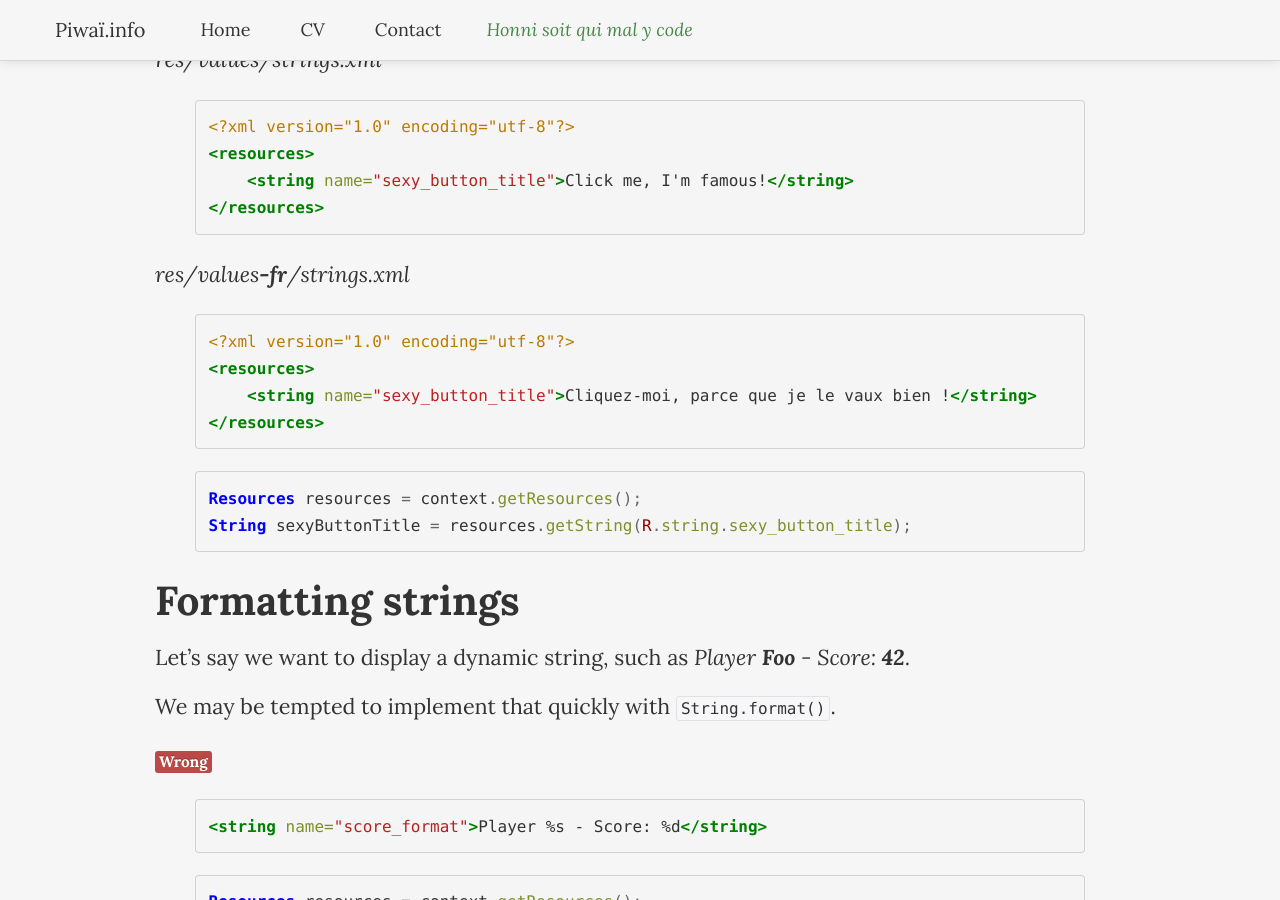
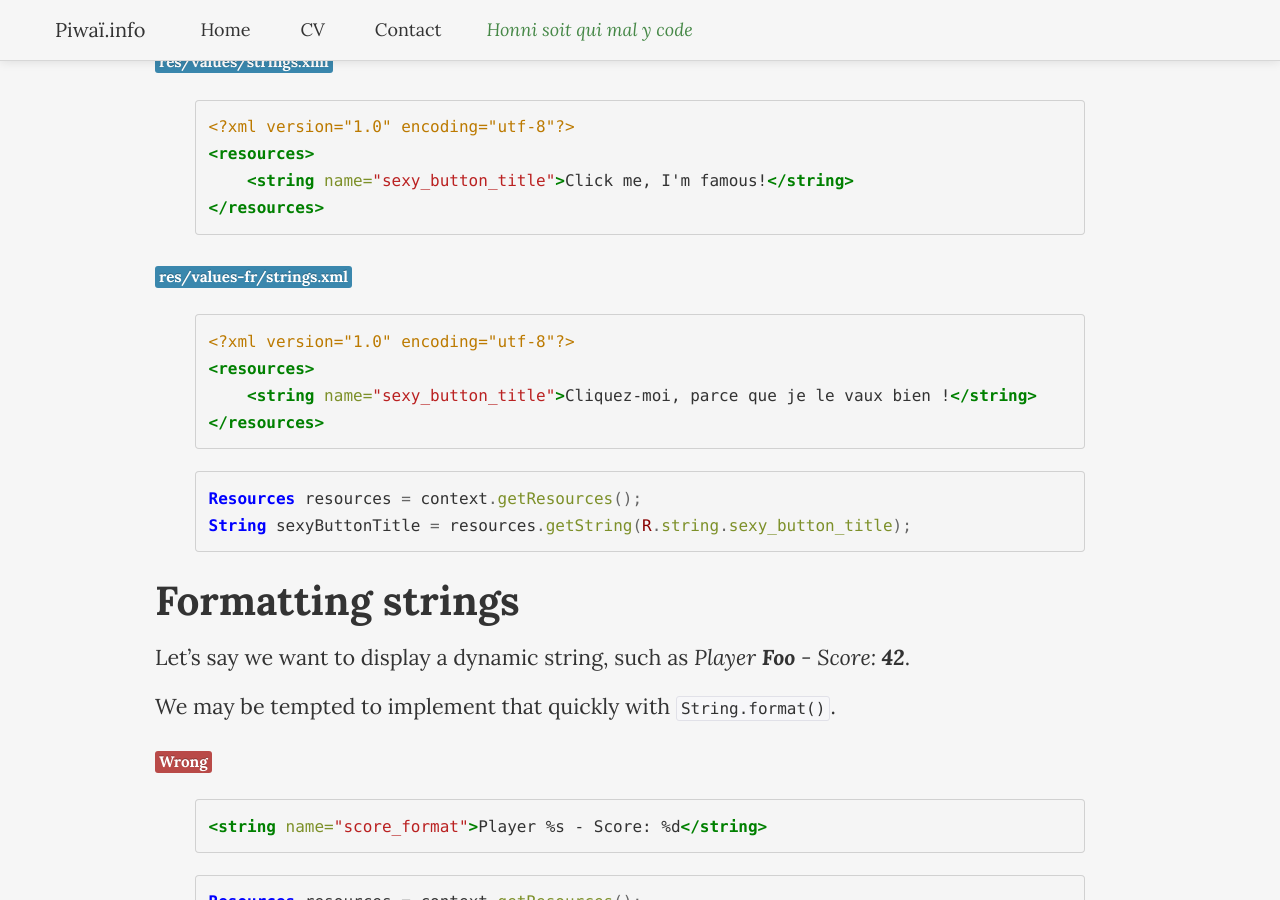
Before and after one commit to pyricau/pyricau.github.com, a Jekyll site: the page built from _posts/2013-01-09-android-string-placeholders.markdown, in a window 1280 px wide and 900 px high, scrolled down 533 px. Built offline with Jekyll 4.4.1, drawn with Linux system fonts in a browser that asks for light colours; Markdown is read by kramdown in place of the engine named in the settings; some of the changed text lies outside the part shown.

Commit message:
better paths

```diff
--- a/_posts/2013-01-09-android-string-placeholders.markdown
+++ b/_posts/2013-01-09-android-string-placeholders.markdown
@@ -13,7 +13,7 @@ This article reviews different ways to create dynamic translatable strings in An
 
 In Android, message strings are extracted to XML files, and the system loads the resources corresponding to the current configuration.
 
-*res/values/strings.xml*
+<span class="label label-info">res/values/strings.xml</span>
 {% highlight xml %}
 <?xml version="1.0" encoding="utf-8"?>
 <resources>
@@ -21,7 +21,7 @@ In Android, message strings are extracted to XML files, and the system loads the
 </resources>
 {% endhighlight %}
 
-*res/values**-fr**/strings.xml*
+<span class="label label-info">res/values-fr/strings.xml</span>
 {% highlight xml %}
 <?xml version="1.0" encoding="utf-8"?>
 <resources>
@@ -79,7 +79,7 @@ Resources resources = context.getResources();
 String scoreString = String.format(resources.getString(R.string.name), firstname, lastname);
 {% endhighlight %}
 
-*res/values/strings.xml*
+<span class="label label-info">res/values/strings.xml</span>
 {% highlight xml %}
 <?xml version="1.0" encoding="utf-8"?>
 <resources>
@@ -87,7 +87,7 @@ String scoreString = String.format(resources.getString(R.string.name), firstname
 </resources>
 {% endhighlight %}
 
-*res/values**-fr**/strings.xml*
+<span class="label label-info">res/values-fr/strings.xml</span>
 {% highlight xml %}
 <?xml version="1.0" encoding="utf-8"?>
 <resources>
```
